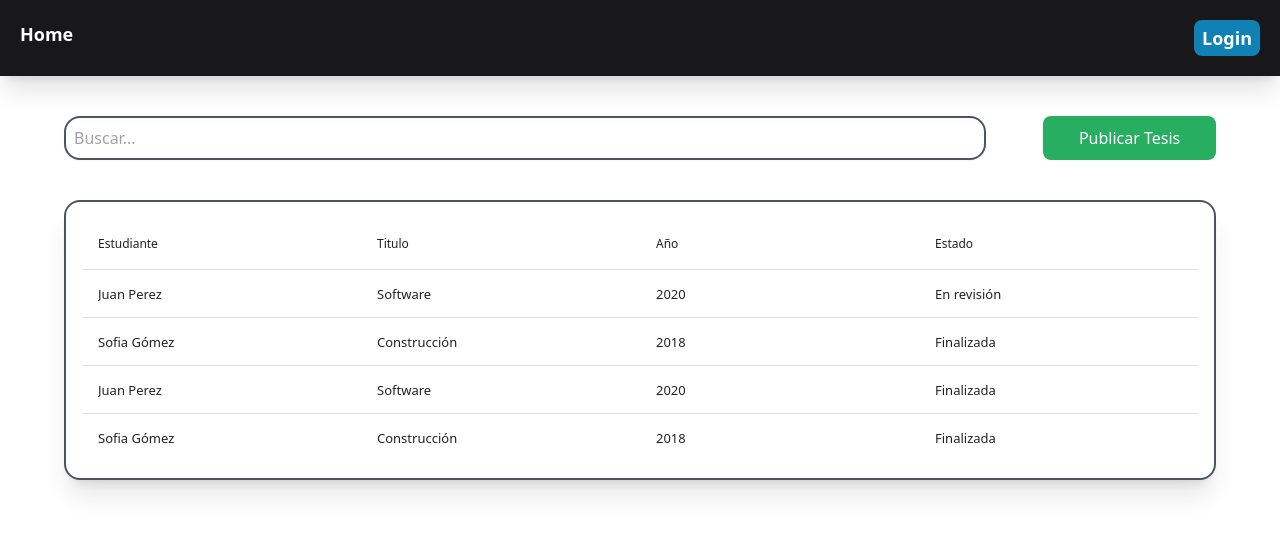
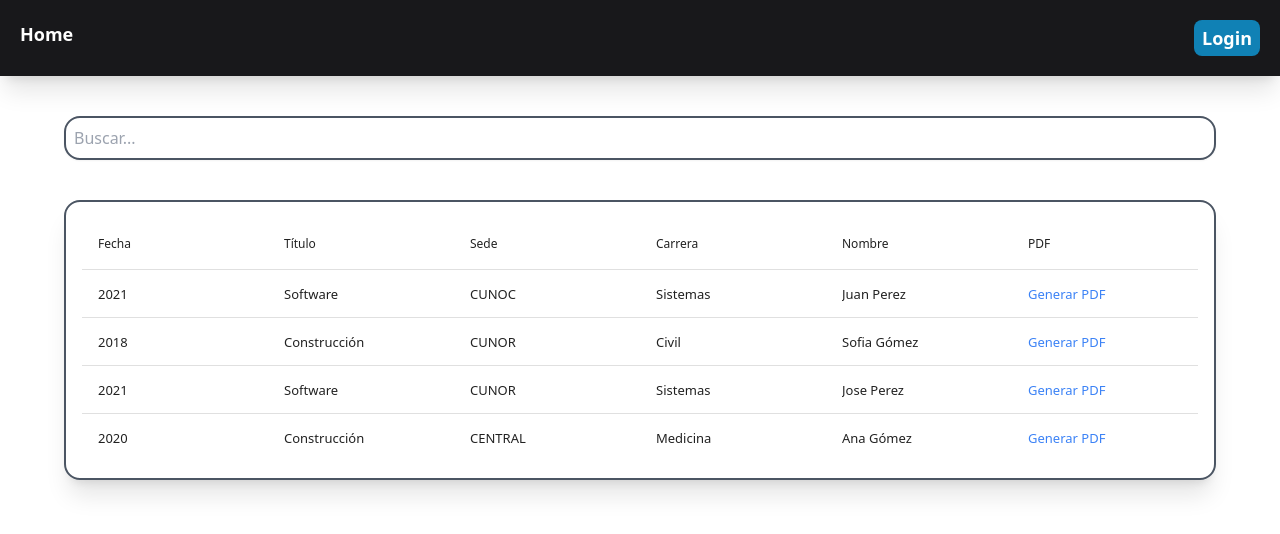
Before and after one commit to Jaguz78/Tesis, a React (Vite) app in the folder client/: page / in a window 1280 px wide. Shown: the top 534 px of the page. Built offline with nearby package versions, Linux system fonts and the light colour scheme.

Commit message:
buscador

```diff
--- a/client/src/pages/Home.jsx
+++ b/client/src/pages/Home.jsx
@@ -5,56 +5,77 @@ export default function Home() {
 
   const headers = [
     {
-      name:'Estudiante',
-      selector: row=>row.estudiante,
+      name:'Fecha',
+      selector: row=>row.fecha,
       sortable: true
     },
     {
-      name:'Titulo',
+      name:'Título',
       selector: row=>row.titulo,
       sortable: true
     },
     {
-      name:'Año',
-      selector: row=>row.año,
+      name:'Sede',
+      selector: row=>row.sede,
       sortable: true
     },
-
     {
-      name:'Estado',
-      selector: row=>row.estado,
+      name:'Carrera',
+      selector: row=>row.carrera,
       sortable: true
+    },
+    {
+      name:'Nombre',
+      selector: row=>row.nombre,
+      sortable: true
+    },
+    {
+      name: "PDF",
+      cell: (row) => (
+        <button
+          className="text-blue-500"
+          onClick={() => {
+            //navigate("/facturas/detalle", { state: { data: row.id } });
+          }}
+        >
+          Generar PDF
+        </button>
+      ),
     }
   ]
 
   const data =[
     {
-      id:1,
-      estudiante: 'Juan Perez',
+      id_tesis:1,
+      nombre: 'Juan Perez',
       titulo:'Software',
-      año: '2020',
-      estado:'En revisión'
+      sede:'CUNOC',
+      carrera:'Sistemas',
+      fecha:'2021'
     },
     {
-      id:2,
-      estudiante: 'Sofia Gómez',
+      id_tesis:2,
+      nombre: 'Sofia Gómez',
       titulo:'Construcción',
-      año: '2018',
-      estado:'Finalizada'
+      sede:'CUNOR',
+      carrera:'Civil',
+      fecha:'2018'
     },
     {
-      id:3,
-      estudiante: 'Juan Perez',
+      id_tesis:3,
+      nombre: 'Jose Perez',
       titulo:'Software',
-      año: '2020',
-      estado:'Finalizada'
+      sede:'CUNOR',
+      carrera:'Sistemas',
+      fecha:'2021'
     },
     {
-      id:4,
-      estudiante: 'Sofia Gómez',
+      id_tesis:4,
+      nombre: 'Ana Gómez',
       titulo:'Construcción',
-      año: '2018',
-      estado:'Finalizada'
+      sede:'CENTRAL',
+      carrera:'Medicina',
+      fecha:'2020'
     }
 
   ]
@@ -67,64 +88,74 @@ export default function Home() {
     i=i.split(",")
     if(i.length==1){
     newData = data.filter(row =>{
-    let estudiante = row.estudiante.toLowerCase().includes(i)
-    let titulo = row.titulo.toLowerCase().includes(i)
-    let año = row.año.toLowerCase().includes(i)
-    let estado = row.estado.toLowerCase().includes(i)
-    if(estudiante){
-      return estudiante
+    let nombre = row.nombre.toLowerCase().includes(i[0])
+    let titulo = row.titulo.toLowerCase().includes(i[0])
+    let sede = row.sede.toLowerCase().includes(i[0])
+    let carrera = row.carrera.toLowerCase().includes(i[0])
+    let fecha = row.fecha.toLowerCase().includes(i[0])
+
+    if(nombre){
+      return nombre
     }else if(titulo){
       return titulo
-    }else if(año){
-      return año
+    }else if(sede){
+      return sede
+    }else if(fecha){
+      return fecha
     }else{
-      return estado
+      return carrera
     }
     })
   }else if(i.length>1){
       newData = data.filter(row =>{
-      let estudiante = row.estudiante.toLowerCase().includes(i[0].trim())
+      let nombre = row.nombre.toLowerCase().includes(i[0].trim())
       let titulo = row.titulo.toLowerCase().includes(i[0].trim())
-      let año = row.año.toLowerCase().includes(i[0].trim())
-      let estado = row.estado.toLowerCase().includes(i[0].trim())
-      if(estudiante){
-        return estudiante
+      let sede = row.sede.toLowerCase().includes(i[0].trim())
+      let carrera = row.carrera.toLowerCase().includes(i[0].trim())
+      let fecha = row.fecha.toLowerCase().includes(i[0].trim())
+      if(nombre){
+        return nombre
       }else if(titulo){
         return titulo
-      }else if(año){
-        return año
+      }else if(sede){
+        return sede
+      }else if(fecha){
+        return fecha
       }else{
-        return estado
+        return carrera
       }
       })
       newData2 = data.filter(row =>{
-      let estudiante = row.estudiante.toLowerCase().includes(i[1].trim())
+      let nombre = row.nombre.toLowerCase().includes(i[1].trim())
       let titulo = row.titulo.toLowerCase().includes(i[1].trim())
-      let año = row.año.toLowerCase().includes(i[1].trim())
-      let estado = row.estado.toLowerCase().includes(i[1].trim())
+      let sede = row.sede.toLowerCase().includes(i[1].trim())
+      let carrera = row.carrera.toLowerCase().includes(i[1].trim())
+      let fecha = row.fecha.toLowerCase().includes(i[1].trim())
 
-      if(estudiante){
-        return estudiante
+      if(nombre){
+        return nombre
       }else if(titulo){
         return titulo
-      }else if(año){
-        return año
+      }else if(sede){
+        return sede
+      }else if(fecha){
+        return fecha
       }else{
-        return estado
+        return carrera
       }
     })
 
     arr = newData.concat(newData2)
     let interseccion =  (array) => {
       let duplicate_elements = []
-      for (num in arr) {
-          for (num2 in arr) {
+      for (num in array) {
+          for (num2 in array) {
               if (num === num2) {
                   continue;
               }
               else {
-                  if (arr[num] === arr[num2]) {
-                      duplicate_elements.push(arr[num]);
+                  if (array[num] === array[num2]) {
+                      duplicate_elements.push(array[num]);
                   }
               }
           }
@@ -132,8 +163,8 @@ export default function Home() {
       return [...new Set(duplicate_elements)];
   }
   newData=interseccion(arr)
-  console.log(newData)
     }
+
     setRecords(newData)
   }
 
@@ -142,9 +173,8 @@ export default function Home() {
     <div className='block'>
       <div className='mt-10 m-auto flex w-[90%] justify-between'>
         <input
-        className='w-[80%] border-2 border-gray-600 rounded-2xl p-2  shadow-sm ' placeholder='Buscar...'
+        className='w-[100%] border-2 border-gray-600 rounded-2xl p-2  shadow-sm ' placeholder='Buscar...'
         onChange={handleFilter}/>
-        <button className='end-0 w-[15%] p-2 bg-my-green text-white rounded-lg '>Publicar Tesis</button>
       </div>
       <div className='mt-10 mx-auto w-[90%]'>
         <Tabla headers={headers} data={records}/>
```
